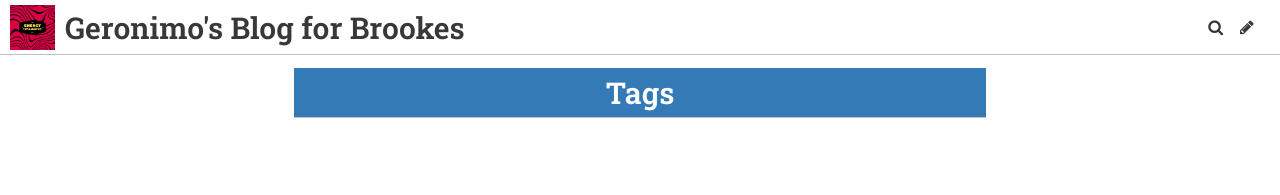
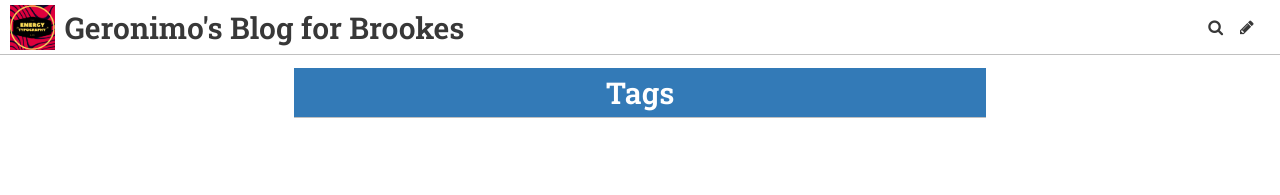
Before and after one commit to Geronimovs/ETypography, a Jekyll site: the page built from pages/tags.md, in a window 1280 px wide. Shown: the top 195 px of the page. Built offline with Jekyll 4.4.1, drawn with Linux system fonts in a browser that asks for light colours; some web fonts are replaced.

Commit message:
Update Settings “general”

```diff
--- a/_data/settings.yml
+++ b/_data/settings.yml
@@ -4,7 +4,7 @@ header_text: Energy Typography
 footer_text: Copyright 2020 Geronimo Villaveces
 header_feature_image: ../uploads/background.png
 bannerheight: 20vmax
-logo: ../uploads/grn-1-.png
+logo: ../uploads/logo.jpg
 favicon: /uploads/favicon.ico
 gridlayout: false
 fixednavbar: false
```
Also changed, not shown: uploads/logo.jpg (added).
